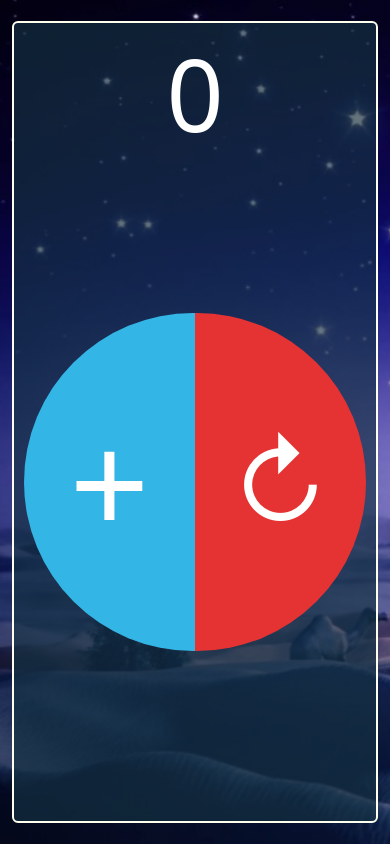
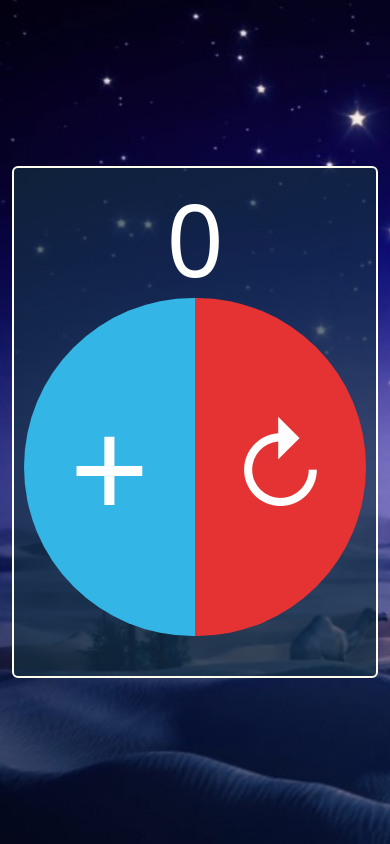
Before and after one commit to Ubaydullayev-Quvonchbek/new-Count-app, a React (Create React App) app: page / in a window 390 px wide. Built offline with nearby package versions, Linux system fonts and the light colour scheme.

Commit message:
Team Quvonchbek

```diff
--- a/src/index.css
+++ b/src/index.css
@@ -74,9 +74,10 @@ button {
     .card {
         background-color: #153243a5;
         border: 2px solid #ffe;
+        height: 100%;
         padding: 10px;
         width: 100%;
-        height: 95vh;
+        padding-bottom: 40px;
     }
 
     button {
```
